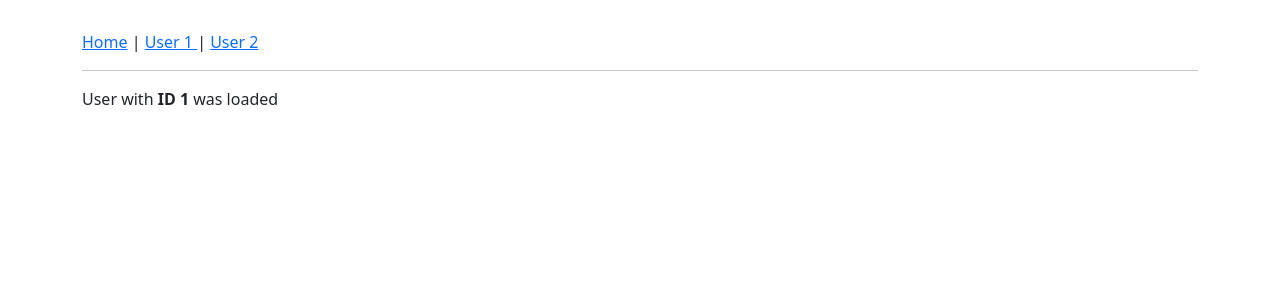
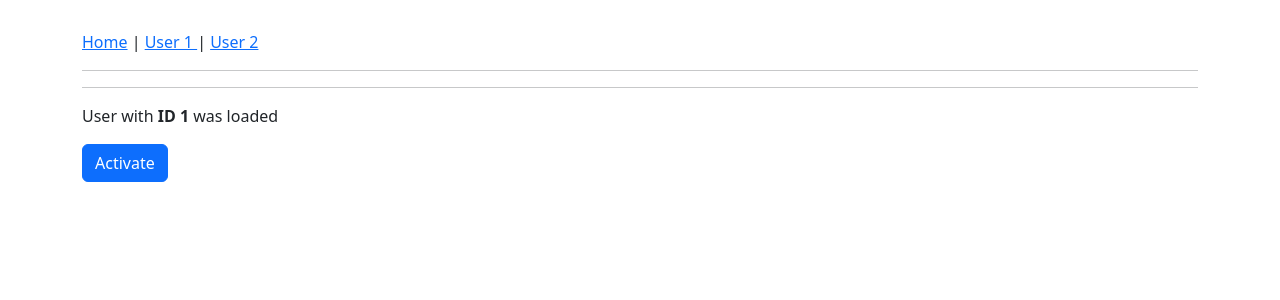
Before and after one commit to hvictorleite/first-app, an Angular app: page /user/1 in a window 1280 px wide. Shown: the top 300 px of the page. Built offline with nearby package versions, Linux system fonts and the light colour scheme.

Commit message:
Subjects.

```diff
--- a/src/app/app.component.html
+++ b/src/app/app.component.html
@@ -12,6 +12,8 @@
     </div>
   </div>
   <hr />
+  <p *ngIf="userActivated">Activated!</p>
+  <hr />
   <div class="row">
     <div class="col-xs-12 col-sm-10 col-md-8 col-sm-offset-1 col-md-offset-2">
       <router-outlet></router-outlet>
--- a/src/app/app.component.ts
+++ b/src/app/app.component.ts
@@ -1,8 +1,25 @@
-import { Component } from '@angular/core';
+import { Subscription } from 'rxjs';
+import { UserService } from './user.service';
+import { Component, OnInit, OnDestroy } from '@angular/core';
 
 @Component({
   selector: 'app-root',
   templateUrl: './app.component.html',
   styleUrls: ['./app.component.css']
 })
-export class AppComponent {}
+export class AppComponent implements OnInit, OnDestroy {
+  userActivated = false;
+  activatedSub: Subscription;
+
+  constructor(private userService: UserService) {}
+
+  ngOnInit() {
+    this.activatedSub = this.userService.activatedEmitter.subscribe({
+      next: (data) => this.userActivated = data
+    })
+  }
+
+  ngOnDestroy() {
+    this.activatedSub.unsubscribe();
+  }
+}
--- a/src/app/app.module.ts
+++ b/src/app/app.module.ts
@@ -5,6 +5,8 @@ import { AppComponent } from './app.component';
 import { HomeComponent } from './home/home.component';
 import { UserComponent } from './user/user.component';
 import { AppRoutingModule } from './app-routing.module';
+
+import { UserService } from './user.service';
 
 @NgModule({
   declarations: [
@@ -16,7 +18,7 @@ import { AppRoutingModule } from './app-routing.module';
     BrowserModule,
     AppRoutingModule
   ],
-  providers: [],
+  providers: [UserService],
   bootstrap: [AppComponent]
 })
 export class AppModule { }
--- /dev/null
+++ b/src/app/user.service.ts
@@ -0,0 +1,7 @@
+import { Injectable } from "@angular/core";
+import { Subject } from "rxjs";
+
+@Injectable()
+export class UserService {
+  activatedEmitter = new Subject<boolean>();
+}
--- a/src/app/user/user.component.html
+++ b/src/app/user/user.component.html
@@ -1 +1,3 @@
 <p>User with <strong>ID {{ id }}</strong> was loaded</p>
+<button class="btn btn-primary"
+        (click)="onActivate()">Activate</button>
--- a/src/app/user/user.component.ts
+++ b/src/app/user/user.component.ts
@@ -1,5 +1,6 @@
 import { Component, OnInit } from '@angular/core';
 import { ActivatedRoute, Params } from '@angular/router';
+import { UserService } from '../user.service';
 
 @Component({
   selector: 'app-user',
@@ -9,11 +10,16 @@ import { ActivatedRoute, Params } from '@angular/router';
 export class UserComponent implements OnInit {
   id: number;
 
-  constructor(private route: ActivatedRoute) {}
+  constructor(private route: ActivatedRoute,
+              private userService: UserService) {}
 
   ngOnInit() {
     this.route.params.subscribe((params: Params) => {
       this.id = +params['id'];
     });
   }
+
+  onActivate() {
+    this.userService.activatedEmitter.next(true);
+  }
 }
```
